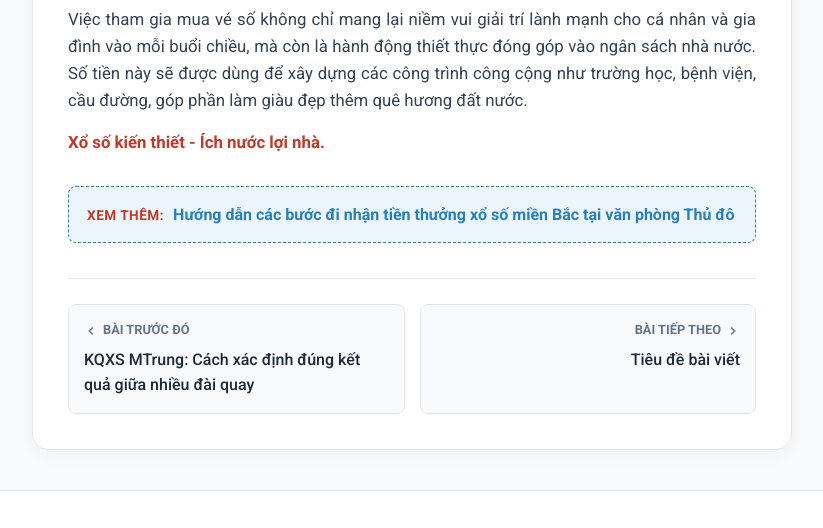
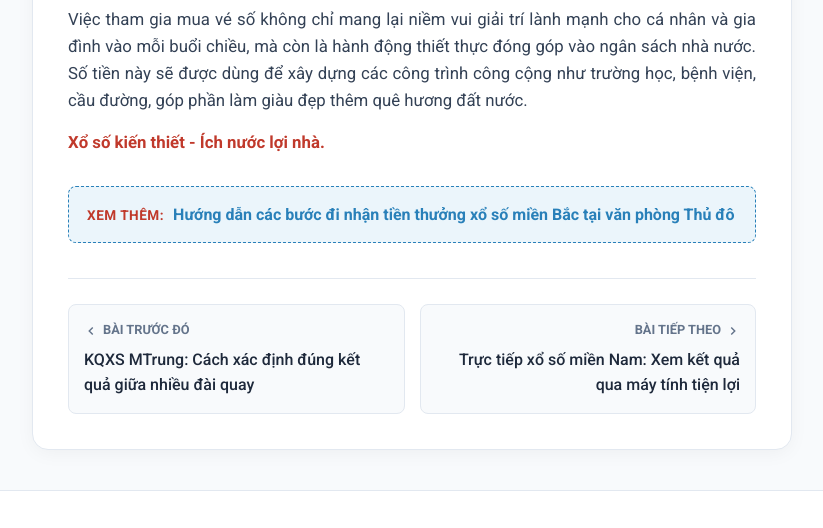
Before and after one commit to briannguyen5/workers.dev, a plain HTML site: page xsmb-truc-tiep-kham-pha-gio-vang-quay-so.html in a window 1280 px wide. Shown: the part 4262-4790 px from the top of the page, without its empty margins (228-1051 px from the left). Drawn offline with Linux system fonts and the light colour scheme.

Commit message:
Update xsmb-truc-tiep-kham-pha-gio-vang-quay-so.html

```diff
--- a/xsmb-truc-tiep-kham-pha-gio-vang-quay-so.html
+++ b/xsmb-truc-tiep-kham-pha-gio-vang-quay-so.html
@@ -463,12 +463,12 @@
                         </span>
                         <span class="post-nav-title">KQXS MTrung: Cách xác định đúng kết quả giữa nhiều đài quay</span>
                     </a>
-                    <a href="#" class="post-nav-item" style="text-align: right; align-items: flex-end;">
+                    <a href="https://briannguyen.nguyenaivan2162000.workers.dev/xsmb-truc-tiep-kham-pha-gio-vang-quay-so" class="post-nav-item" style="text-align: right; align-items: flex-end;">
                         <span class="post-nav-label">
                             Bài tiếp theo
                             <svg width="14" height="14" viewBox="0 0 24 24" fill="none" stroke="currentColor" stroke-width="2.5"><polyline points="9 18 15 12 9 6"></polyline></svg>
                         </span>
-                        <span class="post-nav-title">Tiêu đề bài viết</span>
+                        <span class="post-nav-title">Trực tiếp xổ số miền Nam: Xem kết quả qua máy tính tiện lợi</span>
                     </a>
                 </div>
 
```
